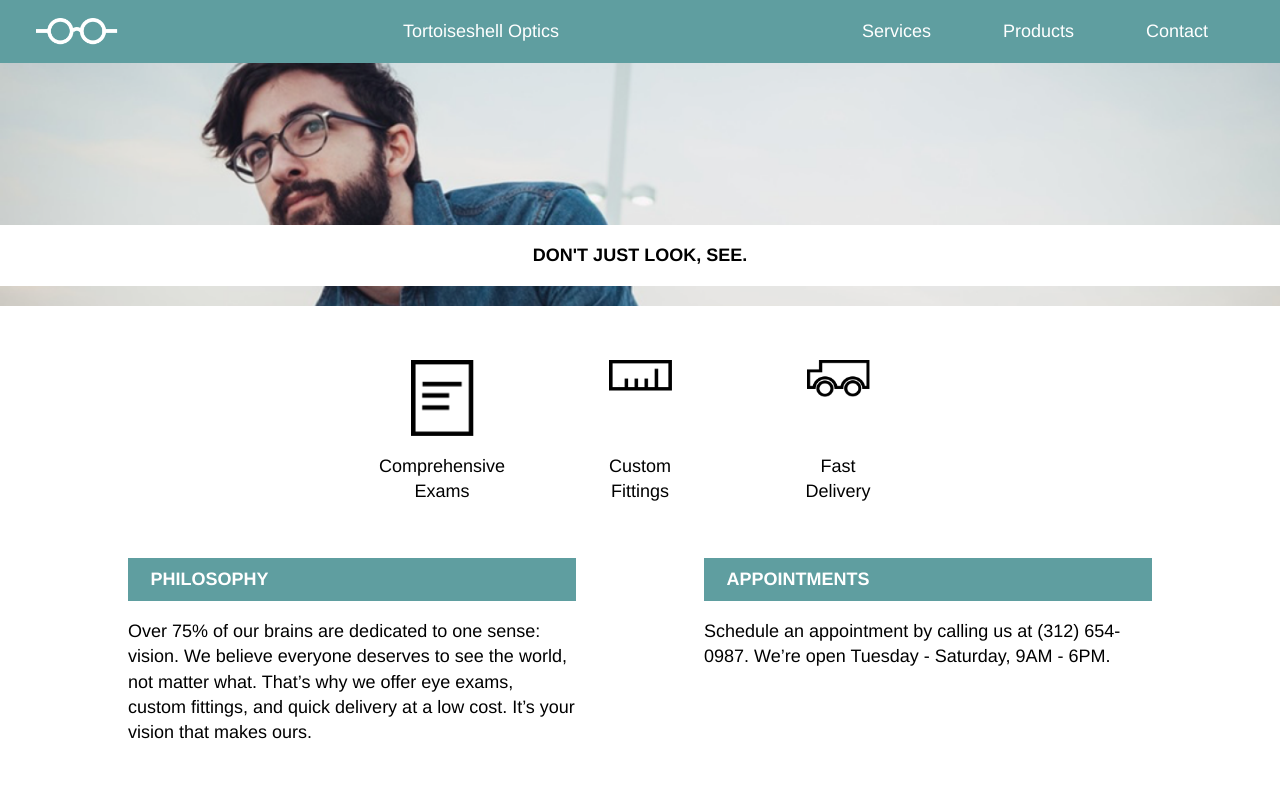
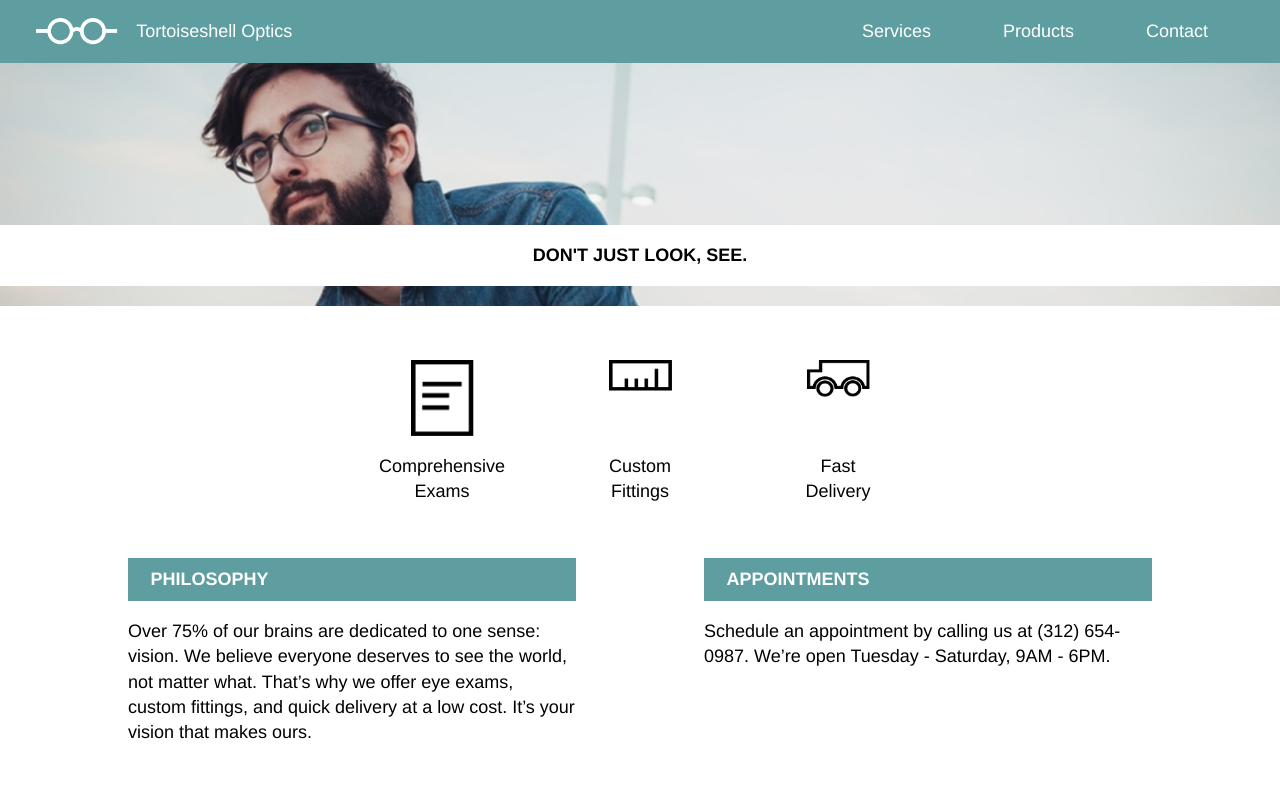
Before and after one commit to Newbie-Coder2017/Tortoiseshell, a plain HTML site: page index.html in a window 1280 px wide. Shown: the top 800 px of the page. Drawn offline with Linux system fonts and the light colour scheme.

Commit message:
fixed company name in Navbar

```diff
--- a/index.html
+++ b/index.html
@@ -13,8 +13,10 @@
   <!--HEADER with background and Nav bar -->
   <header>
     <section id="navbar">
-      <img src="resources/images/logo-white.png" />
-      <h4>Tortoiseshell Optics</h4>
+      <section id="company">
+        <img src="resources/images/logo-white.png" />
+        <h4>Tortoiseshell Optics</h4>
+      </section>
 
       <nav>
         <ul id="sm-menu">
--- a/resources/css/style.css
+++ b/resources/css/style.css
@@ -24,6 +24,11 @@ header {
   justify-content: space-between;
   padding: 1rem 2rem;
   background-color: CadetBlue;
+}
+
+#company {
+  display: flex;
+  align-items: center;
 }
 
 #navbar img {
```
